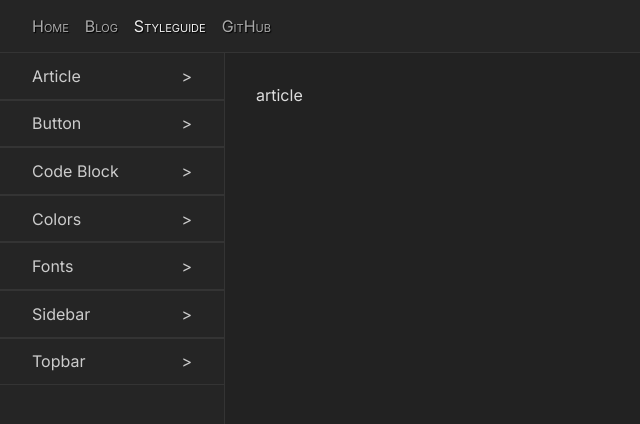
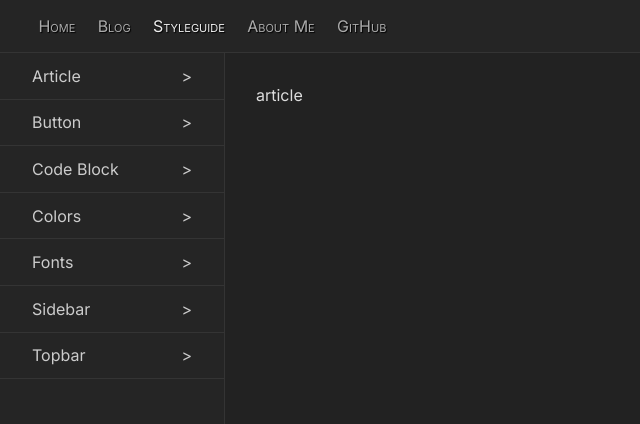
Before and after one commit to teddiewallie/tedwall.se, a Next.js app in the folder front/: page /styleguide/article in a window 1280 px wide. Shown: the top 424 px of the page, without its empty margins (0-640 px from the left). Built offline with nearby package versions, Linux system fonts and the light colour scheme.

Commit message:
refactor

```diff
--- /dev/null
+++ b/front/app/about-me/page.tsx
@@ -0,0 +1,5 @@
+const AboutMe = () => (
+  <p>About Me</p>
+);
+
+export default AboutMe;
--- a/front/app/topbar.tsx
+++ b/front/app/topbar.tsx
@@ -1,13 +1,8 @@
 import TopbarComponent from '../components/topbar';
-
-const links: { [key: string]: string } = {};
-links.Home = '/';
-links.Blog = '/blog';
-links.Styleguide = '/styleguide';
-links.GitHub = 'https://github.com/teddiewallie/tedwall.se';
+import items from '../models/topbar-items';
 
 const Topbar = () => (
-  <TopbarComponent {...{links}} />
+  <TopbarComponent {...{items}} />
 );
 
 export default Topbar;
--- a/front/components/sidebar-item.tsx
+++ b/front/components/sidebar-item.tsx
@@ -17,10 +17,6 @@ const Outer = styled.section`
   }
 `;
 
-const OuterFirst = styled(Outer)`
-  border-top: 1px solid #343434;
-`;
-
 const Right = styled.span`
   float: right;
 `;
@@ -32,9 +28,9 @@ const SidebarItem = (props: {
   const { name, href } = props;
 
   return (<Link {...{href}}>
-    <OuterFirst>
+    <Outer>
       {name}<Right>{'>'}</Right>
-    </OuterFirst>
+    </Outer>
   </Link>);
 };
 
--- a/front/components/sidebar.tsx
+++ b/front/components/sidebar.tsx
@@ -4,9 +4,8 @@ import styled from 'styled-components';
 import SidebarItem from './sidebar-item';
 
 const Section = styled.section`
-  height: calc(100vh + 1px);
+  height: calc(100vh - 3.3em);
   position: relative;
-  top: -1px;
   background-color: #252525;
   border-right: 1px solid #343434;
   float: left;
--- a/front/components/topbar.tsx
+++ b/front/components/topbar.tsx
@@ -18,7 +18,7 @@ const Ul = styled.ul`
 
 const Li = styled.li`
   display: inline-block;
-  margin-left: 1em;
+  margin-left: 1.4em;
 `;
 
 const Entry = (props: {
@@ -40,12 +40,11 @@ const Entry = (props: {
   </Li>);
 };
 
-const TopBar = (props: { links: object }) => {
-  const { links } = props;
-  console.log(links);
+const TopBar = (props: { items: object }) => {
+  const { items } = props;
   const path = usePathname();
 
-  const Entries = Object.entries(links).map(([name, href], index) => (
+  const Entries = Object.entries(items).map(([name, href], index) => (
     <Entry key={`top-menu-${index}`} {...{name, href, path}} />
   ));
 
--- /dev/null
+++ b/front/models/topbar-items.ts
@@ -0,0 +1,9 @@
+const topbarItems = {
+  Home: '/',
+  Blog: '/blog',
+  Styleguide: '/styleguide',
+  'About Me': '/about-me',
+  GitHub: 'https://github.com/teddiewallie/tedwall.se'
+};
+
+export default topbarItems;
```
